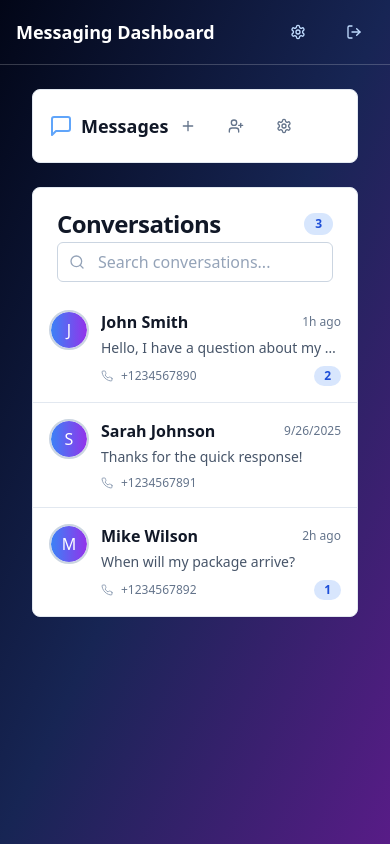
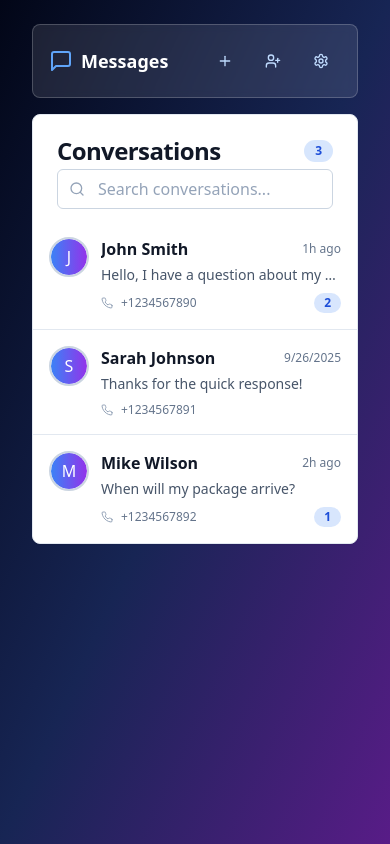
Before and after one commit to apresroc/tk-messaging, a React (Vite) app: page /conversations in a window 390 px wide. Built offline with nearby package versions, Linux system fonts and the light colour scheme.

Commit message:
[dyad] wrote 2 file(s)

```diff
--- a/src/components/user/UserDashboard.tsx
+++ b/src/components/user/UserDashboard.tsx
@@ -12,7 +12,6 @@ import { twilioClient } from '@/lib/twilio-client';
 import { toast } from 'sonner';
 import { Plus, MessageSquare, Settings, UserPlus, ArrowLeft, X } from 'lucide-react';
 import { motion, AnimatePresence } from 'framer-motion';
-import { ModeToggle } from '@/components/mode-toggle';
 
 const UserDashboard = () => {
   const [contacts, setContacts] = useState<Contact[]>([]);
@@ -237,13 +236,13 @@ const UserDashboard = () => {
   const selectedMessages = selectedConversationId ? messages[selectedConversationId] || [] : [];
 
   return (
-    <div className="space-y-6">
+    <div className="space-y-0">
       {/* Action Bar - Always visible on mobile */}
       {isMobile && (
-        <div className="flex items-center justify-between p-4 bg-white dark:bg-slate-800/50 rounded-lg border border-slate-200 dark:border-slate-700/50">
+        <div className="flex items-center justify-between p-4 bg-white/10 backdrop-blur-sm rounded-lg border border-white/20 mb-4">
           <div className="flex items-center gap-2">
             <MessageSquare className="h-6 w-6 text-blue-400" />
-            <span className="text-lg font-semibold text-gray-900 dark:text-white">Messages</span>
+            <span className="text-lg font-semibold text-white">Messages</span>
           </div>
 
           <div className="flex items-center gap-2">
@@ -252,7 +251,7 @@ const UserDashboard = () => {
               variant="ghost"
               size="icon"
               onClick={() => {/* Add message functionality */}}
-              className="text-slate-500 hover:text-gray-900 dark:text-slate-400 dark:hover:text-white"
+              className="text-blue-200 hover:text-white hover:bg-white/10"
               title="New Message"
             >
               <Plus className="h-5 w-5" />
@@ -263,7 +262,7 @@ const UserDashboard = () => {
               variant="ghost"
               size="icon"
               onClick={() => setShowAddContact(true)}
-              className="text-slate-500 hover:text-gray-900 dark:text-slate-400 dark:hover:text-white"
+              className="text-blue-200 hover:text-white hover:bg-white/10"
               title="Add Contact"
             >
               <UserPlus className="h-5 w-5" />
@@ -274,25 +273,22 @@ const UserDashboard = () => {
               variant="ghost"
               size="icon"
               onClick={() => {/* Navigate to settings */}}
-              className="text-slate-500 hover:text-gray-900 dark:text-slate-400 dark:hover:text-white"
+              className="text-blue-200 hover:text-white hover:bg-white/10"
               title="Settings"
             >
               <Settings className="h-5 w-5" />
             </Button>
-
-            {/* Theme Toggle */}
-            <ModeToggle />
           </div>
         </div>
       )}
 
       {/* Mobile Back Button */}
       {isMobile && selectedConversationId && (
-        <div className="lg:hidden">
+        <div className="lg:hidden mb-4">
           <Button
             onClick={handleBackToConversations}
             variant="outline"
-            className="w-full border-slate-300 dark:border-slate-700 text-gray-700 dark:text-slate-300"
+            className="w-full border-white/20 text-blue-100 hover:bg-white/20"
           >
             <ArrowLeft className="h-4 w-4 mr-2" />
             Back to Conversations
@@ -325,10 +321,10 @@ const UserDashboard = () => {
               onBack={handleBackToConversations}
             />
           ) : (
-            <Card className="h-full flex items-center justify-center bg-white dark:bg-slate-800/50 border-slate-200 dark:border-slate-700/50">
-              <div className="text-center p-8 text-slate-500 dark:text-slate-400">
+            <Card className="h-full flex items-center justify-center bg-white/10 backdrop-blur-sm border-white/20">
+              <div className="text-center p-8 text-blue-200">
                 <MessageSquare className="mx-auto h-16 w-16 mb-4 opacity-50" />
-                <h3 className="text-lg font-semibold text-gray-900 dark:text-white mb-2">No conversation selected</h3>
+                <h3 className="text-lg font-semibold text-white mb-2">No conversation selected</h3>
                 <p className="mb-4">Select a conversation to start messaging</p>
               </div>
             </Card>
@@ -383,7 +379,7 @@ const UserDashboard = () => {
                   />
                 </div>
               </CardContent>
-              <CardFooter className="p-0 mt-6 flex flex-col sm:flex-row justify-end gap-2">
+              <div className="p-0 mt-6 flex flex-col sm:flex-row justify-end gap-2">
                 <Button
                   variant="outline"
                   onClick={() => setShowAddContact(false)}
@@ -397,7 +393,7 @@ const UserDashboard = () => {
                 >
                   Add Contact
                 </Button>
-              </CardFooter>
+              </div>
             </motion.div>
           </motion.div>
         )}
--- a/src/pages/Conversations.tsx
+++ b/src/pages/Conversations.tsx
@@ -1,11 +1,9 @@
 import React from 'react';
 import UserDashboard from '@/components/user/UserDashboard';
-import Header from '@/components/layout/Header';
 
 const Conversations = () => {
   return (
     <div className="min-h-screen bg-gradient-to-br from-slate-950 via-blue-950 to-purple-900 text-white">
-      <Header />
       <div className="container py-6 flex-1 relative z-10">
         <UserDashboard />
       </div>
```
